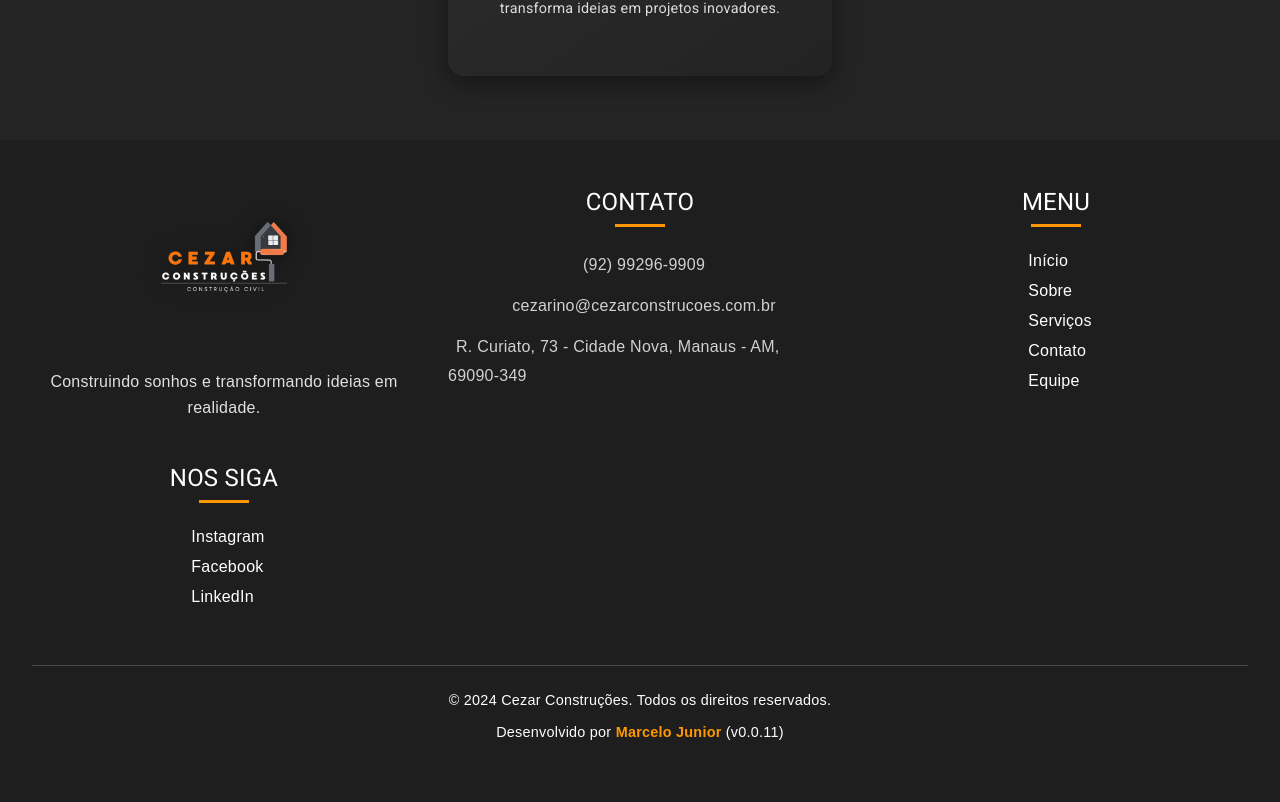
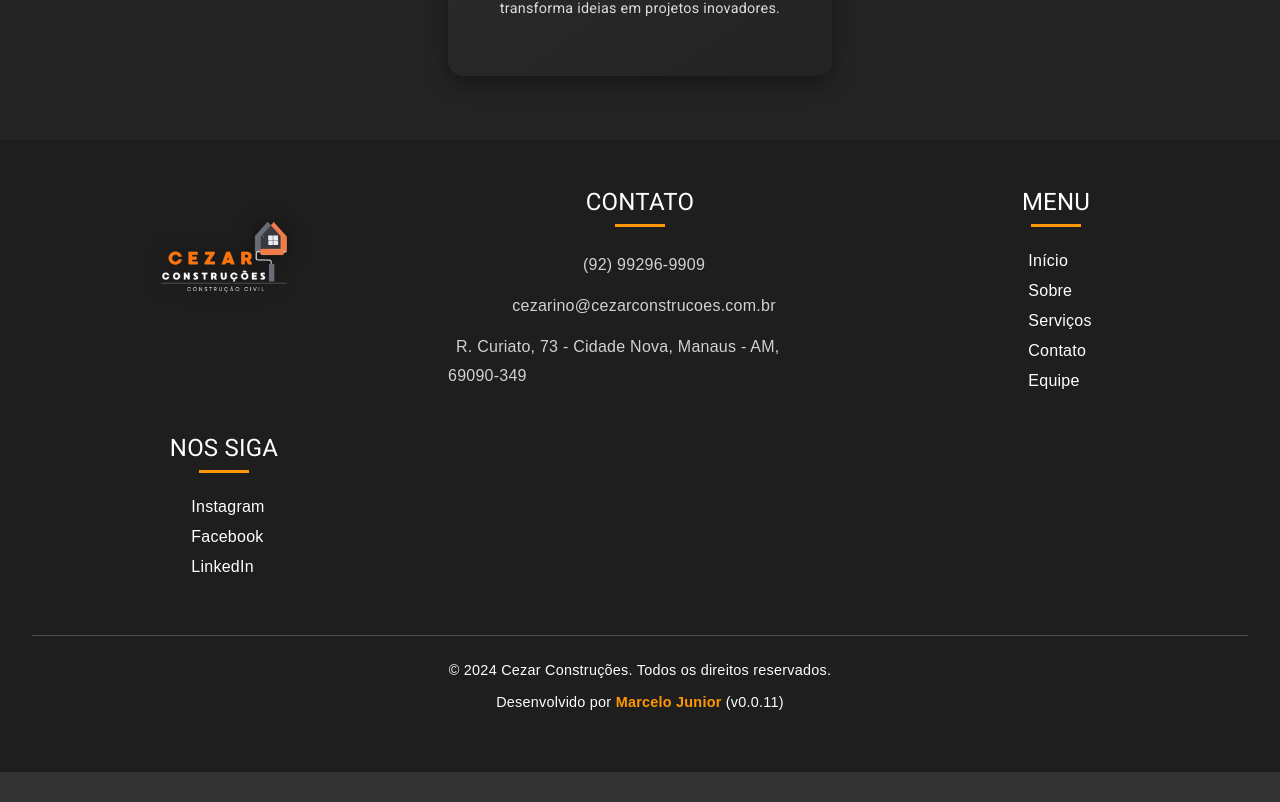
Before and after one commit to Marcelojr29/cezar-construcoes, an Angular app: page / in a window 1280 px wide. Shown: the part 4784-5586 px from the top of the page. After the commit the page ends 5556 px from the top, so only its background shows below. Built offline with nearby package versions, Linux system fonts and the light colour scheme.

Commit message:
Modified the html in footer component

```diff
--- a/src/app/components/footer/footer.component.html
+++ b/src/app/components/footer/footer.component.html
@@ -3,9 +3,6 @@
     <!-- Logo e Descrição -->
     <div class="footer-logo">
       <img src="assets/icons/cezar_logo_branco.png" alt="Cezar Construções" />
-      <p>
-        Construindo sonhos e transformando ideias em realidade.
-      </p>
     </div>
 
     <!-- Informações de Contato -->
```
